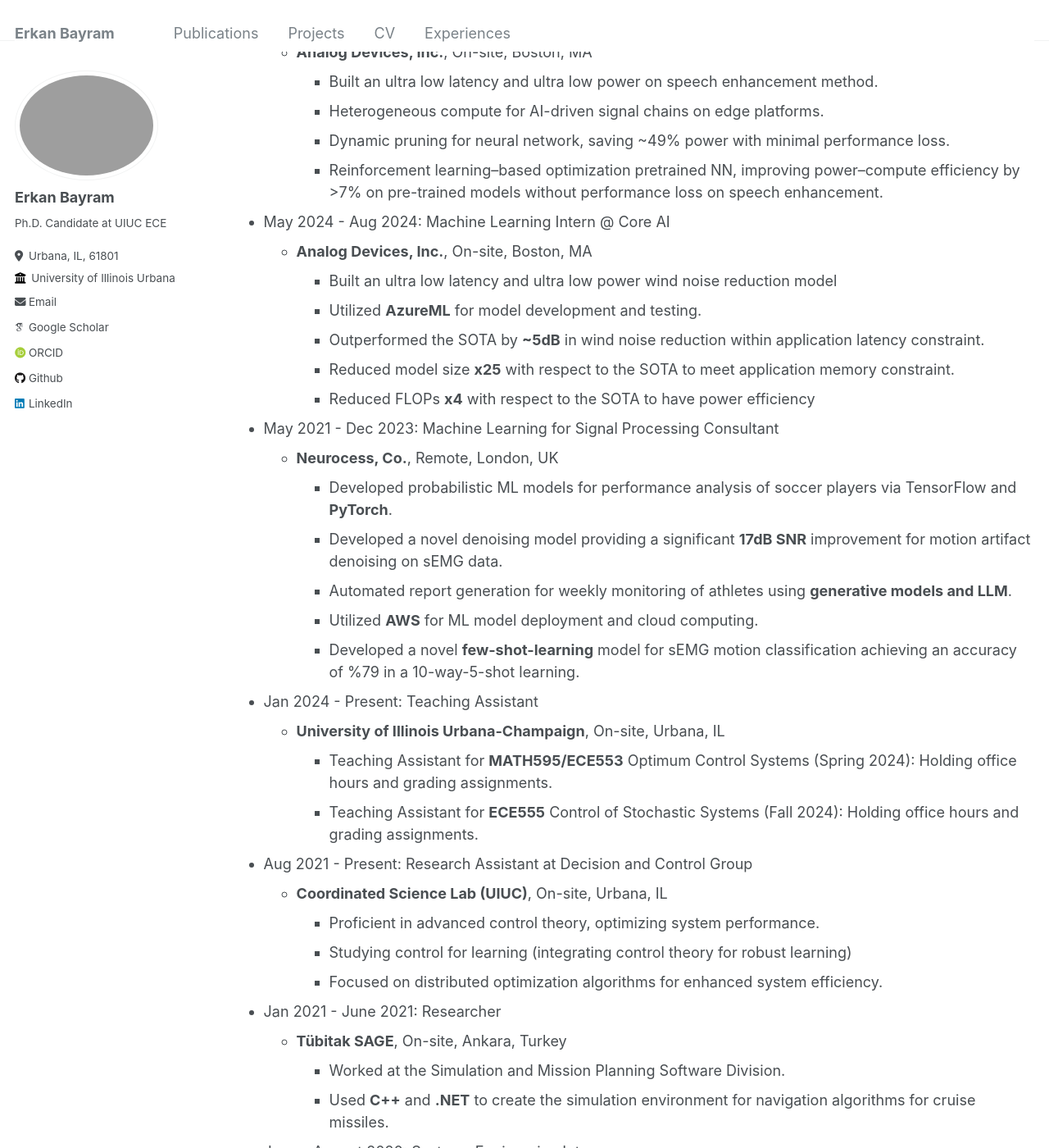
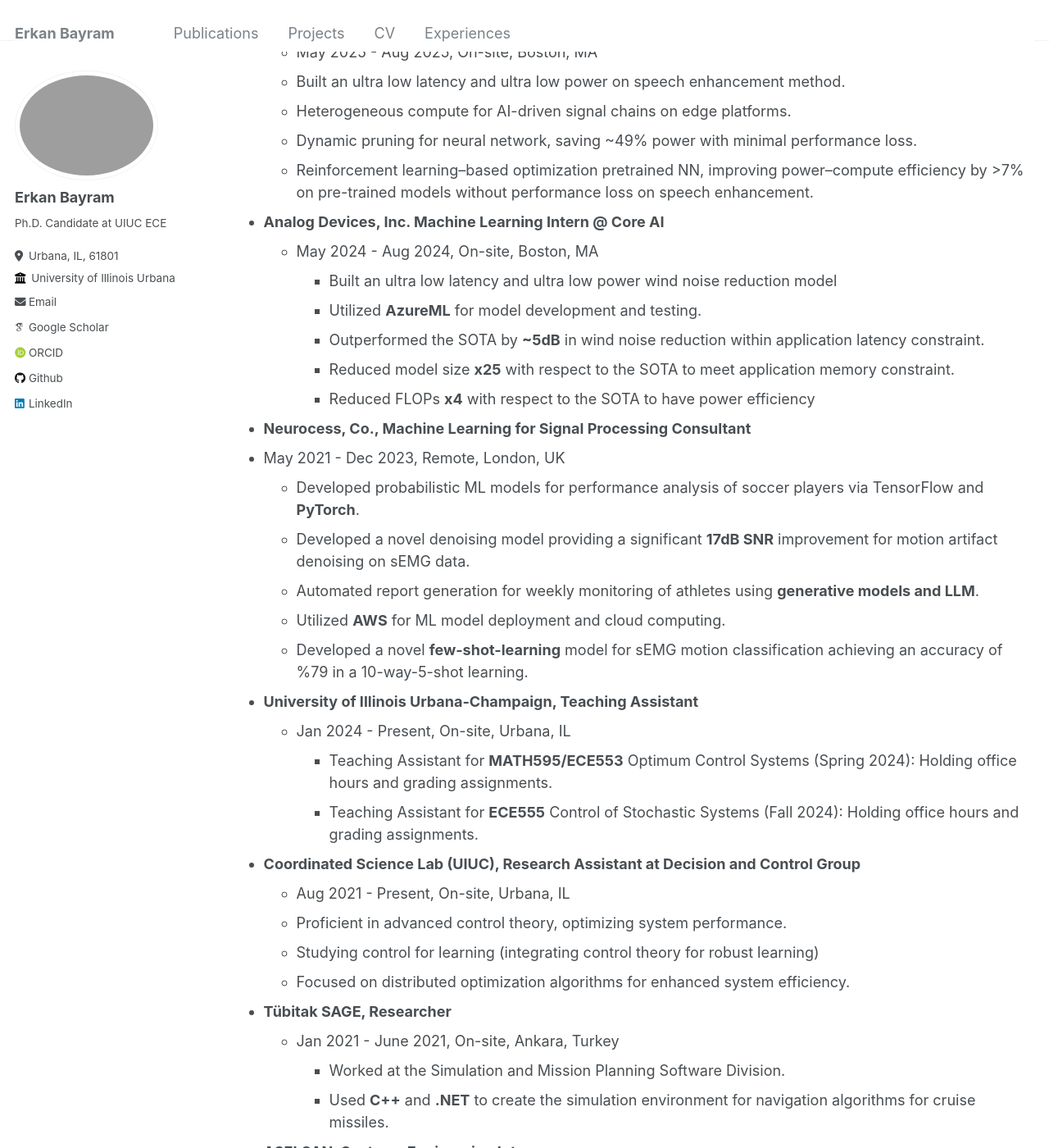
Before and after one commit to erkan1863/erkan1863.github.io, a Jekyll site: the page built from _pages/experiences.md, in a window 1280 px wide and 1400 px high, scrolled down 398 px. Shown: the whole window at 82% size. Built offline with Jekyll 4.4.1, drawn with Linux system fonts in a browser that asks for light colours; some web fonts are replaced; some of the changed text lies outside the part shown.

Commit message:
experience update

```diff
--- a/_pages/experiences.md
+++ b/_pages/experiences.md
@@ -19,53 +19,53 @@ Education
 
 Work experience
 ======
-* May 2025 - Aug 2025: Machine Learning Intern @ Edge AI
-  * **Analog Devices, Inc.**, On-site, Boston, MA
+* **Analog Devices, Inc. Machine Learning Intern @ Edge AI**
+  *  May 2025 - Aug 2025, On-site, Boston, MA
     - Built an ultra low latency and ultra low power on speech enhancement method.
     - Heterogeneous compute for AI-driven signal chains on edge platforms.
     - Dynamic pruning for neural network, saving ~49% power with minimal performance loss.
     - Reinforcement learning–based optimization pretrained NN, improving power–compute efficiency by >7% on pre-trained models without performance loss on speech enhancement.
 
-* May 2024 - Aug 2024: Machine Learning Intern @ Core AI
-  * **Analog Devices, Inc.**, On-site, Boston, MA
+* **Analog Devices, Inc. Machine Learning Intern @ Core AI**
+  * May 2024 - Aug 2024, On-site, Boston, MA
     - Built an ultra low latency and ultra low power wind noise reduction model
     - Utilized **AzureML** for model development and testing.
     - Outperformed the SOTA by **~5dB** in wind noise reduction within application latency constraint.
     - Reduced model size **x25** with respect to the SOTA to meet application memory constraint.
     - Reduced FLOPs **x4** with respect to the SOTA to have power efficiency
 
-* May 2021 - Dec 2023: Machine Learning for Signal Processing Consultant
-  * **Neurocess, Co.**, Remote, London, UK
+*  **Neurocess, Co., Machine Learning for Signal Processing Consultant**
+  * May 2021 - Dec 2023, Remote, London, UK
     - Developed probabilistic ML models for performance analysis of soccer players via TensorFlow and **PyTorch**.
     - Developed a novel denoising model providing a significant **17dB SNR** improvement for motion artifact denoising on sEMG data.
     - Automated report generation for weekly monitoring of athletes using **generative models and LLM**.
     - Utilized **AWS** for ML model deployment and cloud computing.
     - Developed a novel **few-shot-learning** model for sEMG motion classification achieving an accuracy of %79 in a 10-way-5-shot learning.
 
-* Jan 2024 - Present: Teaching Assistant
-  * **University of Illinois Urbana-Champaign**, On-site, Urbana, IL
+* **University of Illinois Urbana-Champaign, Teaching Assistant**
+  * Jan 2024 - Present, On-site, Urbana, IL
     - Teaching Assistant for **MATH595/ECE553** Optimum Control Systems (Spring 2024): Holding office hours and grading assignments.
     - Teaching Assistant for **ECE555** Control of Stochastic Systems (Fall 2024): Holding office hours and grading assignments.
 
-* Aug 2021 - Present: Research Assistant at Decision and Control Group
-  * **Coordinated Science Lab (UIUC)**, On-site, Urbana, IL
+* **Coordinated Science Lab (UIUC), Research Assistant at Decision and Control Group**
+  *  Aug 2021 - Present, On-site, Urbana, IL
     - Proficient in advanced control theory, optimizing system performance.
     - Studying control for learning (integrating control theory for robust learning)
     - Focused on distributed optimization algorithms for enhanced system efficiency.
 
-* Jan 2021 - June 2021: Researcher
-  * **Tübitak SAGE**, On-site, Ankara, Turkey
+* **Tübitak SAGE, Researcher**
+  * Jan 2021 - June 2021, On-site, Ankara, Turkey
     - Worked at the Simulation and Mission Planning Software Division.
     - Used **C++** and **.NET** to create the simulation environment for navigation algorithms for cruise missiles.
 
-* June - August 2020: Systems Engineering Intern
-  * **ASELSAN**, On-site, Ankara, Turkey
+* **ASELSAN, Systems Engineering Intern**
+  * June - August 2020, On-site, Ankara, Turkey
     - Studied on a nonlinear radar tracking problem and obtained **5.2%** increase in filtering performance.
     - Compared the performance of iterative and non-iterative Kalman Filters **(EKF, UKF, PLF)** in MATLAB.
     - Specializing in sensor fusion techniques for data integration.
 
-* August - September 2019: Simulation&Modeling Engineering Intern
-  * **Tübitak SAGE**, On-site, Ankara, Turkey
+* **Tübitak SAGE, Simulation&Modeling Engineering Intern**
+  * August - September 2019, On-site, Ankara, Turkey
     - Modeled sound behavior for a flight simulator in **MATLAB**, including simulations of physical characteristics e.g Doppler effect.
 
 Honors & Academic Achievements
```
Also changed, not shown: other parts of _pages/experiences.md (+1 -1 lines).
